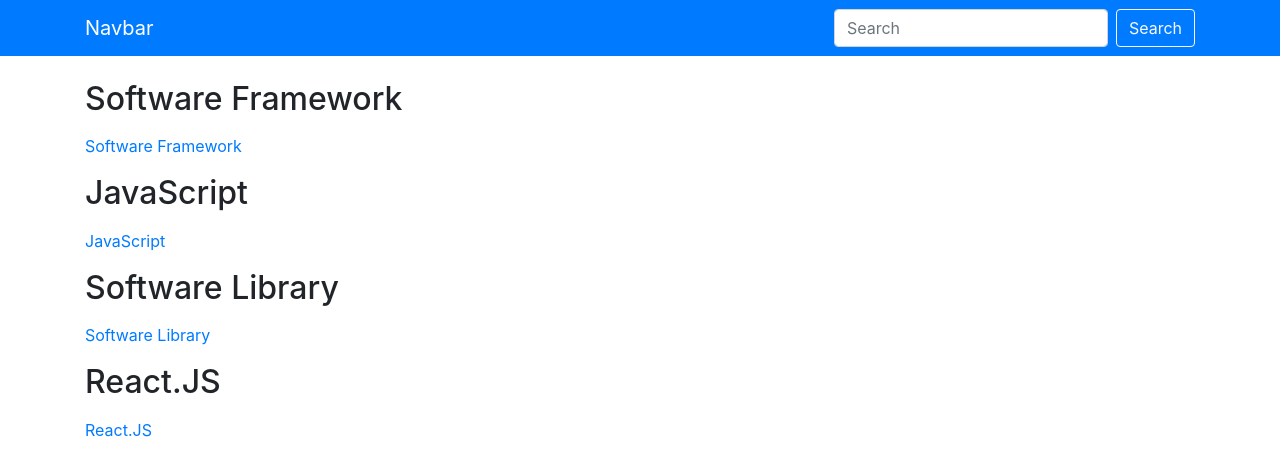
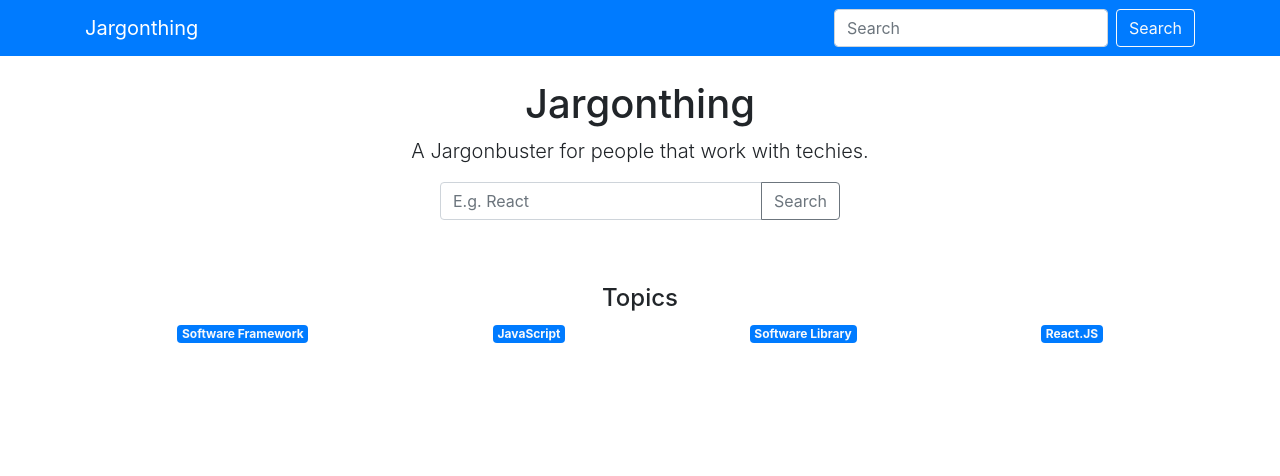
Before and after one commit to glossarysh/glossarysh.github.io, a Jekyll site: the page built from index.html, in a window 1280 px wide. Shown: the top 476 px of the page. Built offline with Jekyll 4.4.1, drawn with Linux system fonts in a browser that asks for light colours.

Commit message:
Badges and stuff.

```diff
--- a/_config.yaml
+++ b/_config.yaml
@@ -1,3 +1,5 @@
+title: Jargonthing
+
 collections:
   topic:
     output: true
--- a/_includes/nav.html
+++ b/_includes/nav.html
@@ -1,16 +1,18 @@
 <nav class="navbar navbar-expand-lg navbar-dark bg-primary">
     <div class='container'>
-        <a class="navbar-brand" href="#">Navbar</a>
+        <a class="navbar-brand" href="/">{{ site.title }}</a>
         <button class="navbar-toggler" type="button" data-toggle="collapse" data-target="#navbarSupportedContent" aria-controls="navbarSupportedContent" aria-expanded="false" aria-label="Toggle navigation">
             <span class="navbar-toggler-icon"></span>
         </button>
         <div class="collapse navbar-collapse" id="navbarSupportedContent">
             <ul class="navbar-nav mr-auto">
             </ul>
+            {% if !page.hide_search %}
             <form class="form-inline my-2 my-lg-0">
                 <input class="form-control mr-sm-2" type="search" placeholder="Search" aria-label="Search">
                 <button class="btn btn-outline-light my-2 my-sm-0" type="submit">Search</button>
             </form>
+            {% endif %}
         </div>
     </div>
 </nav>
--- a/_layouts/default.html
+++ b/_layouts/default.html
@@ -8,7 +8,7 @@
     <!-- Bootstrap CSS -->
     <link rel="stylesheet" href="https://stackpath.bootstrapcdn.com/bootstrap/4.1.1/css/bootstrap.min.css" integrity="sha384-WskhaSGFgHYWDcbwN70/dfYBj47jz9qbsMId/iRN3ewGhXQFZCSftd1LZCfmhktB" crossorigin="anonymous">
 
-    <title>Hello, world!</title>
+    <title>{{ site.title }}</title>
   </head>
   <body>
     {% include nav.html %}
--- a/index.html
+++ b/index.html
@@ -1,10 +1,41 @@
 ---
 layout: home
+hide_search: true
 ---
 
+<div class='text-center'>
+    <h1>{{ site.title }}</h1>
 
-{% for item in site.topic %}
-  <h2>{{ item.title }}</h2>
-  <p>{{ item.description }}</p>
-  <p><a href="{{ item.url }}">{{ item.title }}</a></p>
-{% endfor %}
+    <p class="lead">A Jargonbuster for people that work with techies.</p>
+
+</div>
+
+<div class='row'>
+    <div class='col d-flex flex-row justify-content-center'>
+        <div class="input-group mb-3" style='max-width: 400px;'>
+            <input type="text" class="form-control" placeholder="E.g. React" aria-label="Recipient's username" aria-describedby="basic-addon2">
+            <div class="input-group-append">
+                <button class="btn btn-outline-secondary" type="button">Search</button>
+            </div>
+        </div>
+    </div>
+</div>
+
+<br />
+<br />
+
+<h4 class='text-center'>Topics</h4>
+
+<div class='row'>
+    <div class='col'>
+        <div class='d-flex flex-row justify-content-around flex-wrap'>
+        {% for item in site.topic %}
+            <span class='badge badge-primary text-light' style='margin: 4px;'>
+                <a href="{{ item.url }}">
+                    <span class='text-light'>{{ item.title }}</span>
+                </a>
+            </span>
+        {% endfor %}
+        </div>
+    </div>
+</div>
```
